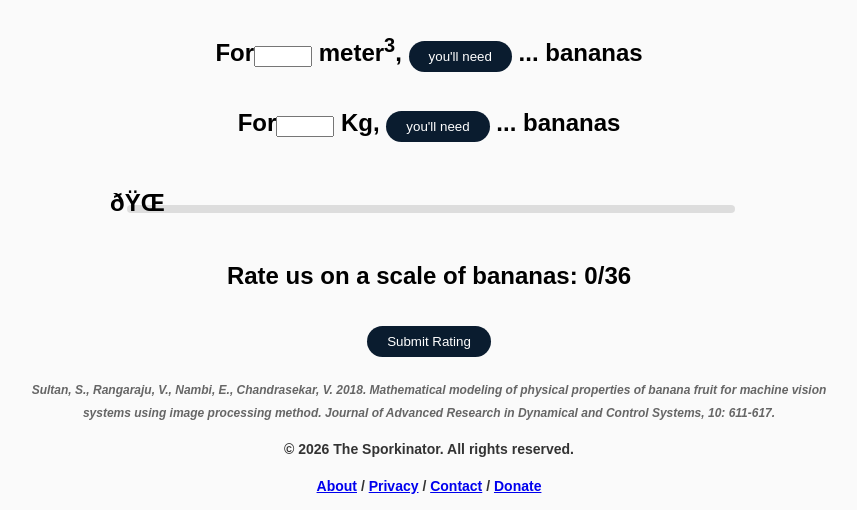
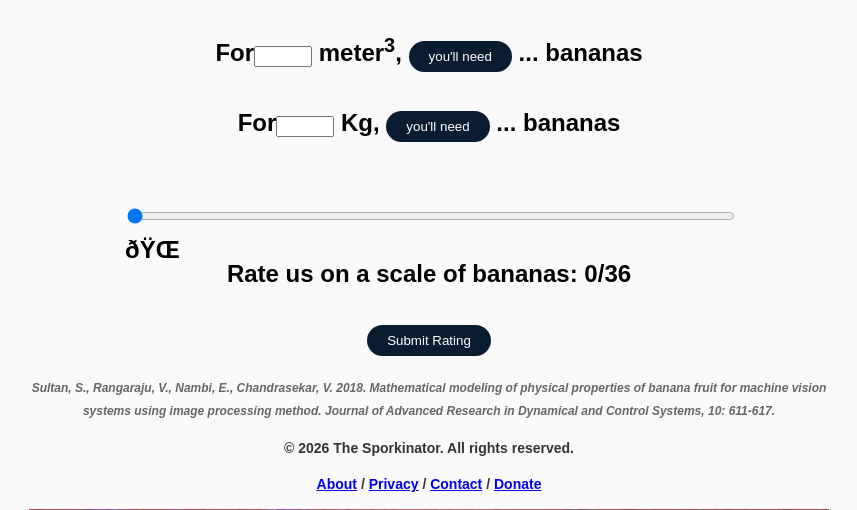
Before and after one commit to miepmiepzoef/Sporkinator, a PHP site: page /BaNaNaConverter/ in a window 1280 px wide. Shown: the part 398-908 px from the top of the page, without its empty margins (211-1068 px from the left). Run offline with PHP 8.4, Linux system fonts and the light colour scheme.

Commit message:
Update style.css

```diff
--- a/css/style.css
+++ b/css/style.css
@@ -100,44 +100,7 @@ button {
 button:hover {
     background: #1e3a5f;
 }
-/*.converter-form {
-    display: flex;
-    align-items: center;
-    justify-content: center;
-    gap: 10px;
-    flex-wrap: wrap; /* allows wrapping on small screens */
-    margin-bottom: 20px;*/
-}
-.rating-slider {
-    text-align: center;
-    margin: 30px 0;
-}
-.slider-container {
-    position: relative;
-    width: 300px;
-    margin: 0 auto;
-    height: 40px;
-}
-#rating {
-    width: 100%;
-    position: absolute;
-    top: 10px;
-    left: 0;
-    z-index: 2;
-    -webkit-appearance: none;
-    appearance: none;
-    background: transparent;
-}
-#banana-pointer {
-    position: absolute;
-    top: -2px;
-    left: 0;
-    font-size: 30px;
-    line-height: 1;
-    pointer-events: none;
-    z-index: 3;
-    transform: translateX(-15px); /* center over thumb */
-}
+
 /* Hide the default thumb in WebKit browsers */
 #rating::-webkit-slider-thumb {
     -webkit-appearance: none;
```
